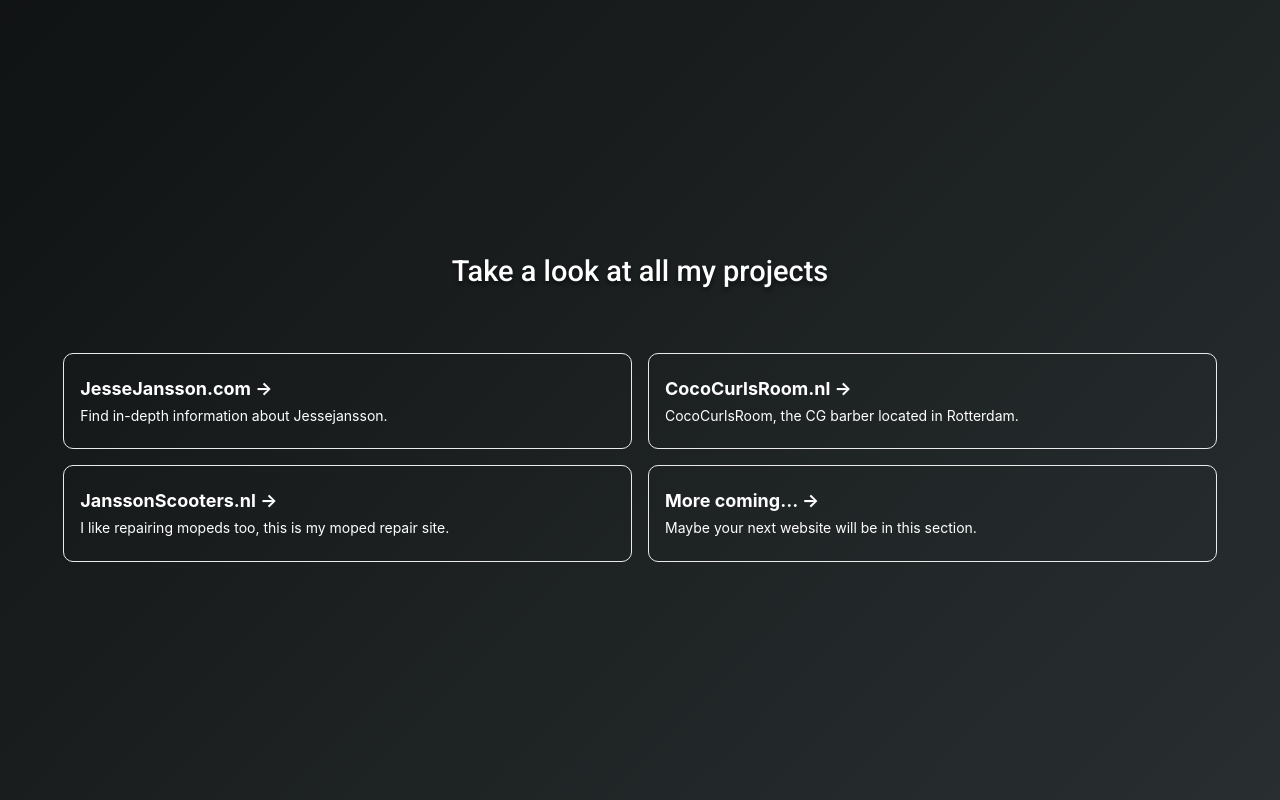
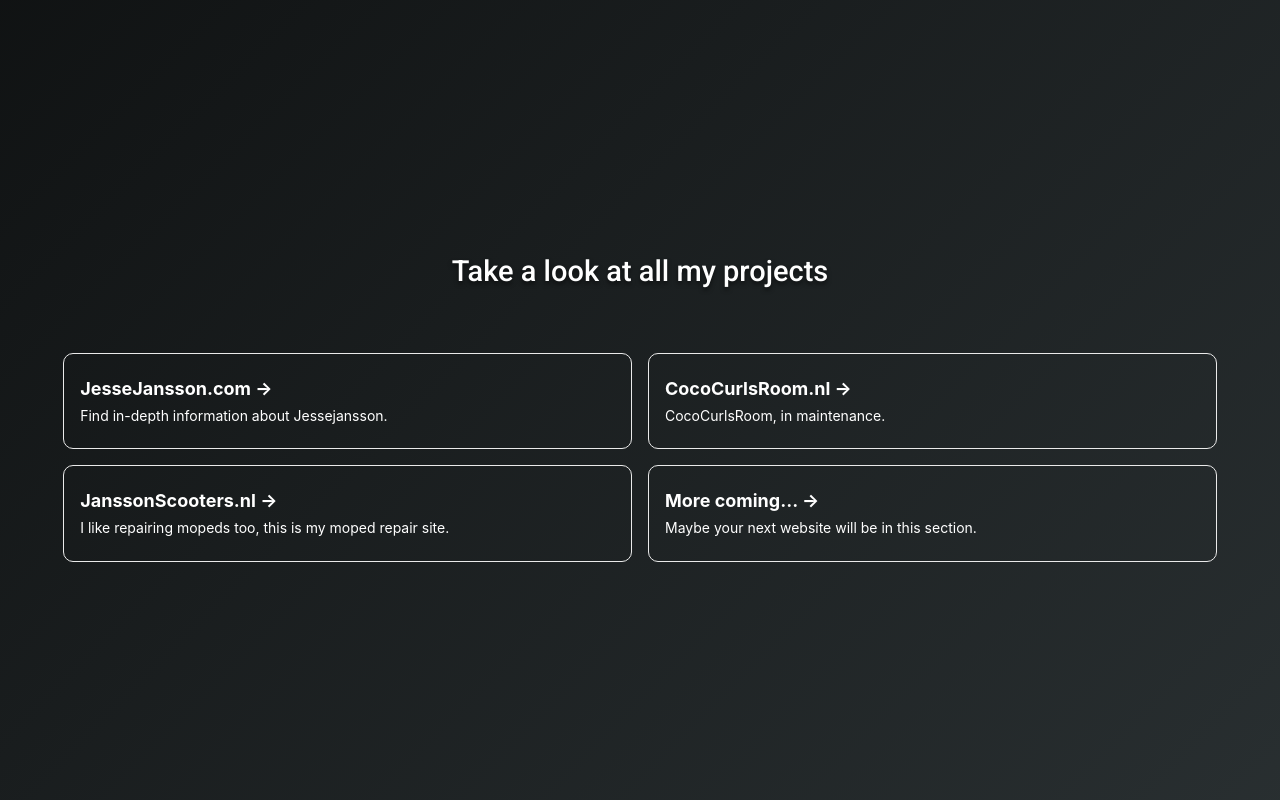
Before and after one commit to jesseearljan/jessejansson, a Next.js app: page /projects in a window 1280 px wide. Built offline with nearby package versions, Linux system fonts and the light colour scheme.

Commit message:
update on ccc

```diff
--- a/src/pages/projects.js
+++ b/src/pages/projects.js
@@ -50,10 +50,10 @@
           <a
             rel="noreferrer"
             target="_blank"
-            href="https://cococurlsroom.nl/"
+            href="https://jessejansson.com/"
             className={styles.card}>
             <h2>CocoCurlsRoom.nl &rarr;</h2>
-            <p>CocoCurlsRoom, the CG barber located in Rotterdam.</p>
+            <p>CocoCurlsRoom, in maintenance.</p>
           </a>
 
           <a
```
